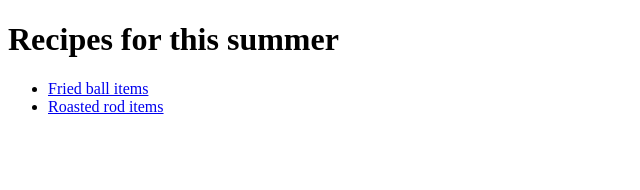
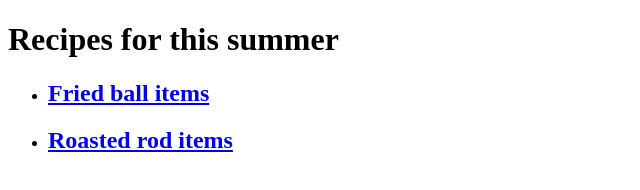
Before and after one commit to paavadapokkiii-njanonnunokki/reciperec, a plain HTML site: page index.html in a window 1280 px wide. Shown: the whole page, without its empty margins (0-640 px from the left). Drawn offline with Linux system fonts and the light colour scheme.

Commit message:
fixed mainpage being tiny

```diff
--- a/index.html
+++ b/index.html
@@ -7,8 +7,8 @@
     <body>
         <h1><strong>Recipes for this summer</strong></h1>
         <ul>
-        <li><a href="./pages/friedballs.html">Fried ball items</a></li>
-        <li><a href="./pages/roditems.html">Roasted rod items</a></li>
+        <li><h2><a href="./pages/friedballs.html">Fried ball items</a></h2></li>
+        <li><h2><a href="./pages/roditems.html">Roasted rod items</a></h2></li>
         </ul>
     </body>
 </html>
```
